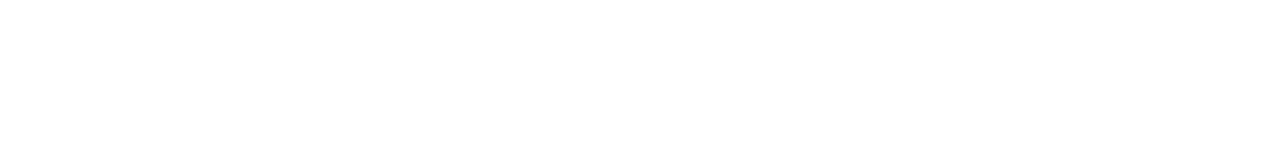
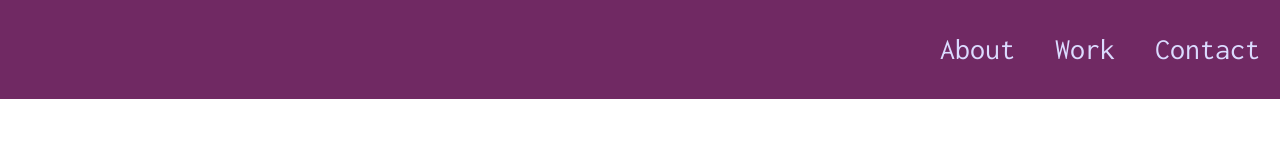
Before and after one commit to sherelynn-baguioso/personal-portfolio, a plain HTML site: page index.html in a window 1280 px wide. Drawn offline with Linux system fonts and the light colour scheme.

Commit message:
Add a nav bar

```diff
--- a/index.html
+++ b/index.html
@@ -25,5 +25,19 @@
     />
     <link rel="stylesheet" href="./styles.css" />
   </head>
-  <body></body>
+  <body>
+    <nav id="navbar">
+      <ul>
+        <li>
+          <a href="#welcome-section">About</a>
+        </li>
+        <li>
+          <a href="#projects">Work</a>
+        </li>
+        <li>
+          <a href="#profile-link">Contact</a>
+        </li>
+      </ul>
+    </nav>
+  </body>
 </html>
--- a/styles.css
+++ b/styles.css
@@ -1,3 +1,8 @@
+:root {
+  --color-purple: #702963;
+  --color-lightpurple: #dbdbff;
+}
+
 * {
   box-sizing: border-box;
 }
@@ -14,3 +19,28 @@ body {
   padding: 0;
   line-height: 1.3;
 }
+
+nav {
+  position: fixed;
+  top: 0;
+  left: 0;
+  width: 100%;
+  background-color: var(--color-purple);
+  display: flex;
+  justify-content: flex-end;
+  align-items: center;
+}
+
+#navbar ul {
+  display: flex;
+}
+
+#navbar li {
+  list-style: none;
+}
+
+#navbar a {
+  text-decoration: none;
+  color: var(--color-lightpurple);
+  padding: 2rem;
+}
```
